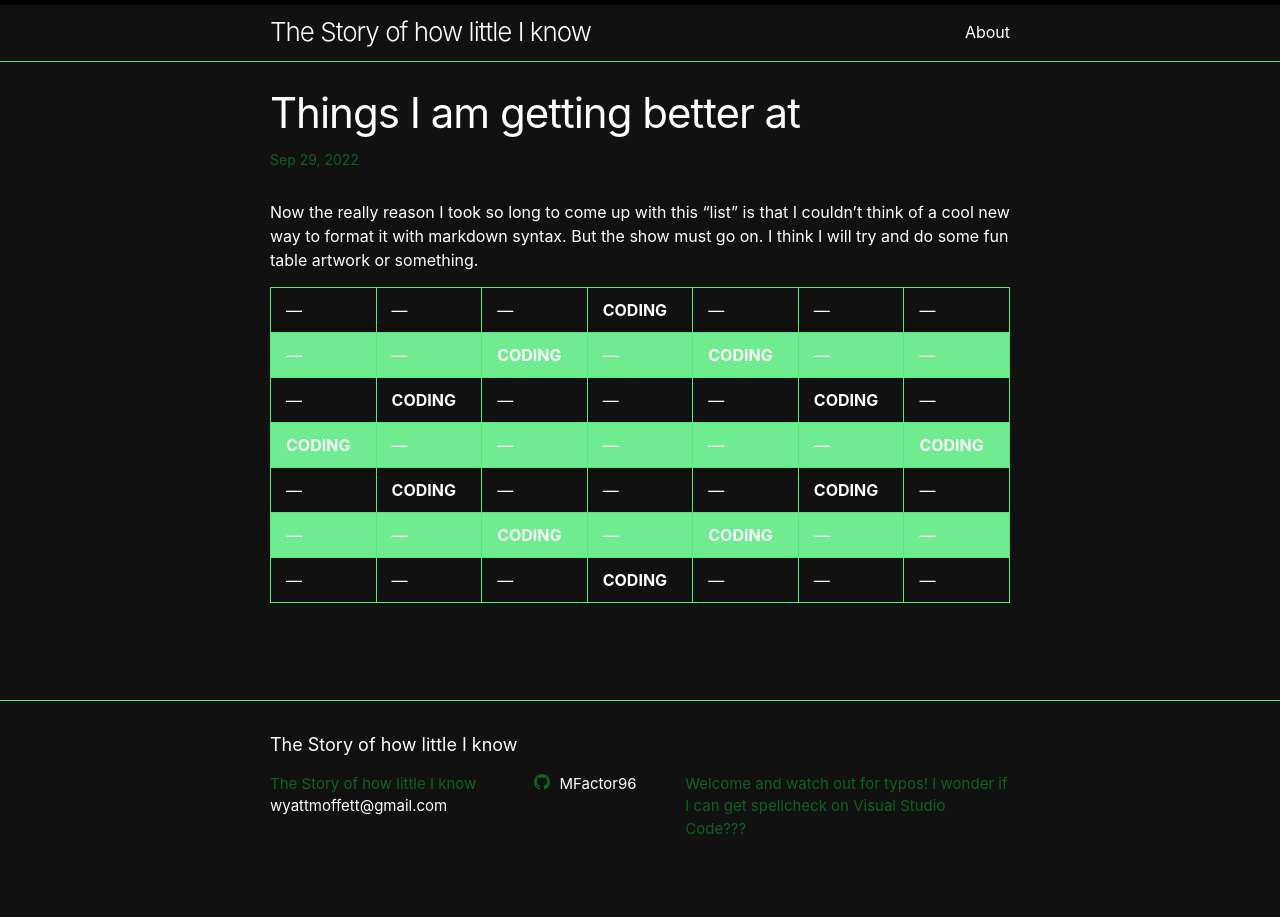
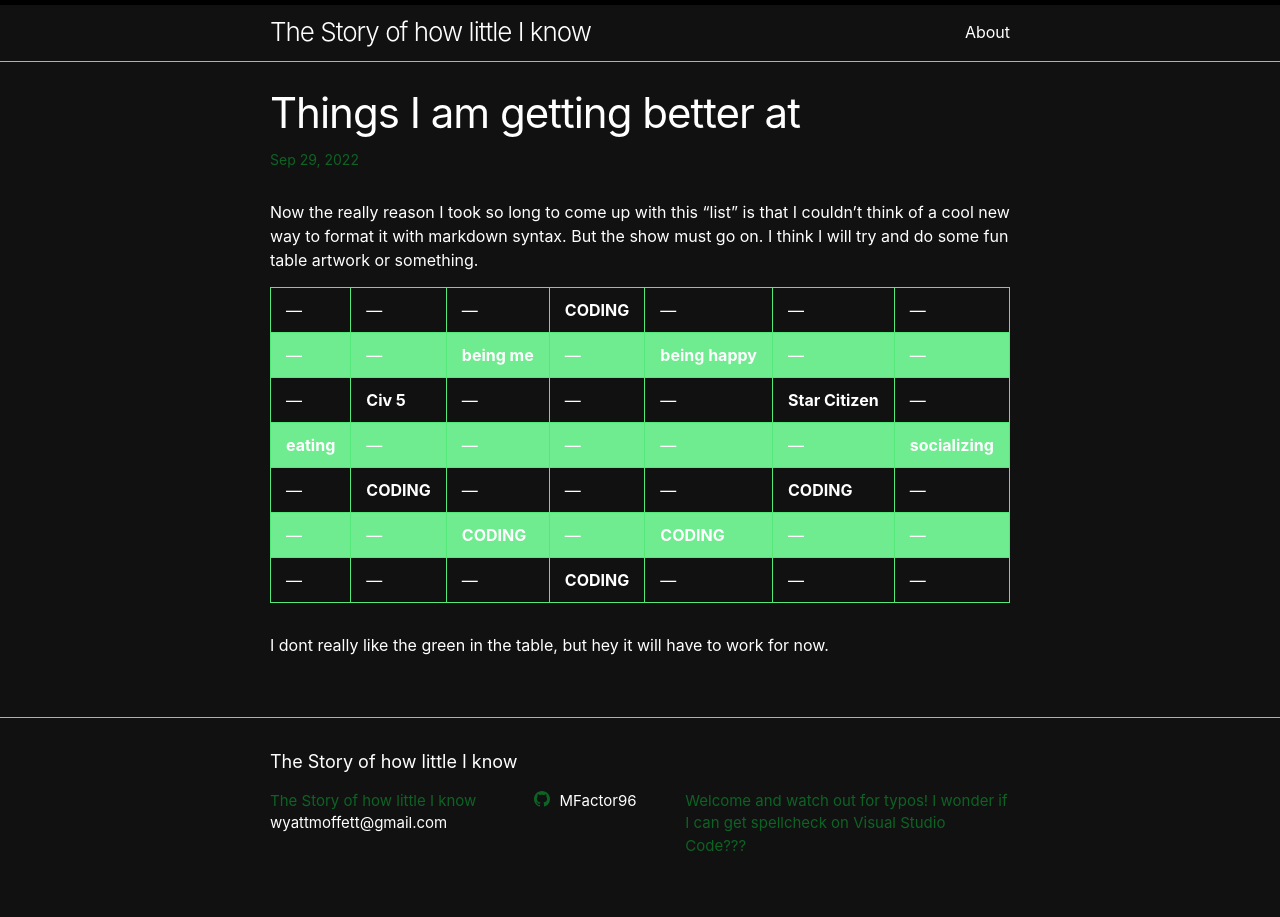
Before and after one commit to MFactor96/MFactor96.github.io, a Jekyll site: the page built from _posts/2022-09-29-getting-better.md, in a window 1280 px wide. Built offline with Jekyll 4.4.1, drawn with Linux system fonts in a browser that asks for light colours; comment, search, counter and statistics services are not loaded.

Commit message:
Update 2022-09-29-getting-better.md

```diff
--- a/_posts/2022-09-29-getting-better.md
+++ b/_posts/2022-09-29-getting-better.md
@@ -2,15 +2,17 @@
 layout: post
 title:  "Things I am getting better at"
 date:   2022-09-29 11:45:19 -0600
-category: code
+category: life
 ---
 
 Now the really reason I took so long to come up with this "list" is that I couldn't think of a cool new way to format it with markdown syntax. But the show must go on. I think I will try and do some fun table artwork or something.
 
 |---|---|---|**CODING**|---|---|---|
-|---|---|**CODING**|---|**CODING**|---|---|
-|---|**CODING**|---|---|---|**CODING**|---|
-|**CODING**|---|---|---|---|---|**CODING**|
+|---|---|**being me**|---|**being happy**|---|---|
+|---|**Civ 5**|---|---|---|**Star Citizen**|---|
+|**eating**|---|---|---|---|---|**socializing**|
 |---|**CODING**|---|---|---|**CODING**|---|
 |---|---|**CODING**|---|**CODING**|---|---|
 |---|---|---|**CODING**|---|---|---|
+
+I dont really like the green in the table, but hey it will have to work for now.
```
